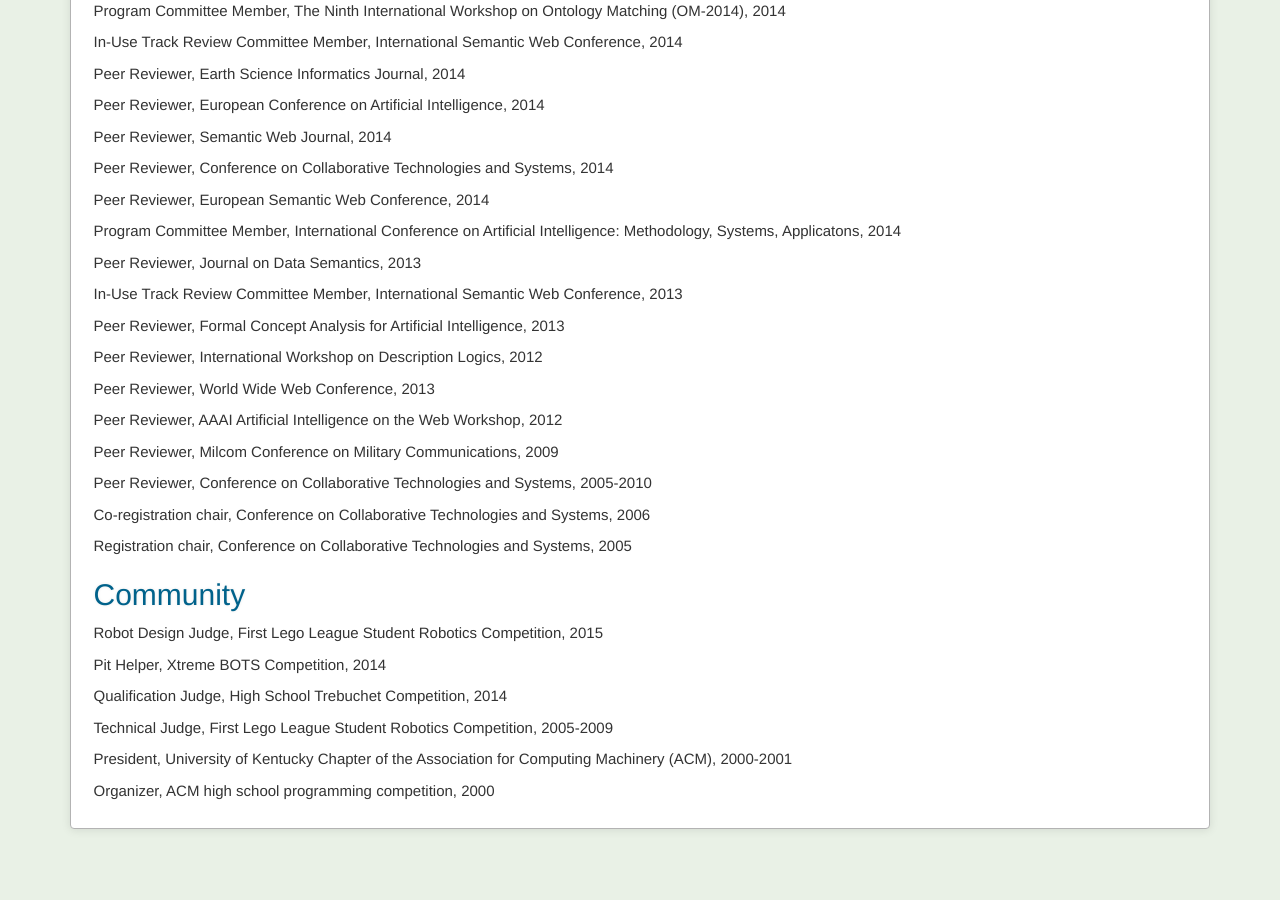
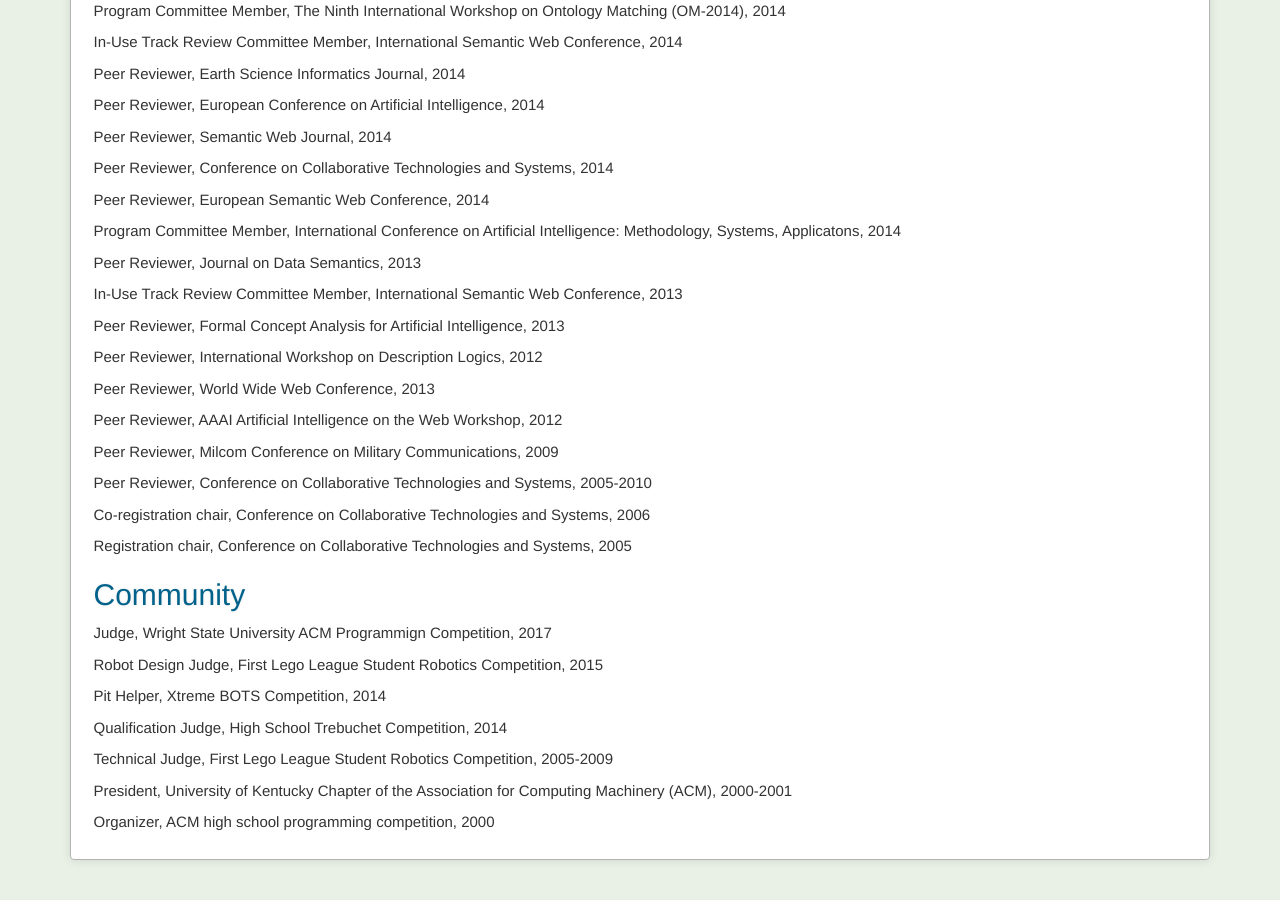
Before and after one commit to mcheatham/mcheatham.github.io, a Jekyll site: the page built from service.md, in a window 1280 px wide and 900 px high, scrolled down 992 px. Built offline with Jekyll 4.4.1, drawn with Linux system fonts in a browser that asks for light colours; before the commit the page ends 1861 px from its top, so only the background shows below that.

Commit message:
Added ACM judging

```diff
--- a/_data/service.yaml
+++ b/_data/service.yaml
@@ -1,3 +1,8 @@
+- job: Judge
+  organization: Wright State University ACM Programmign Competition
+  date: 2017
+  type: community
+
 - job: Program Committeee Member
   organization: International Conference on Knowledge Capture
   date: 2017
```
